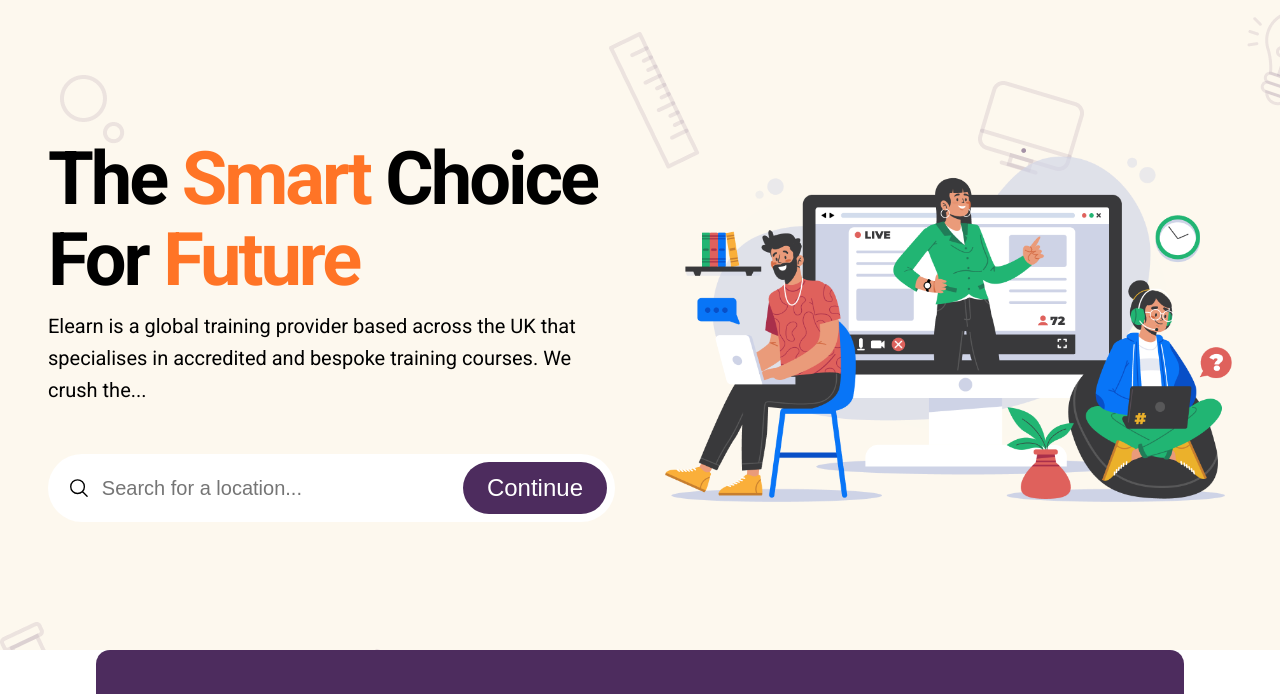
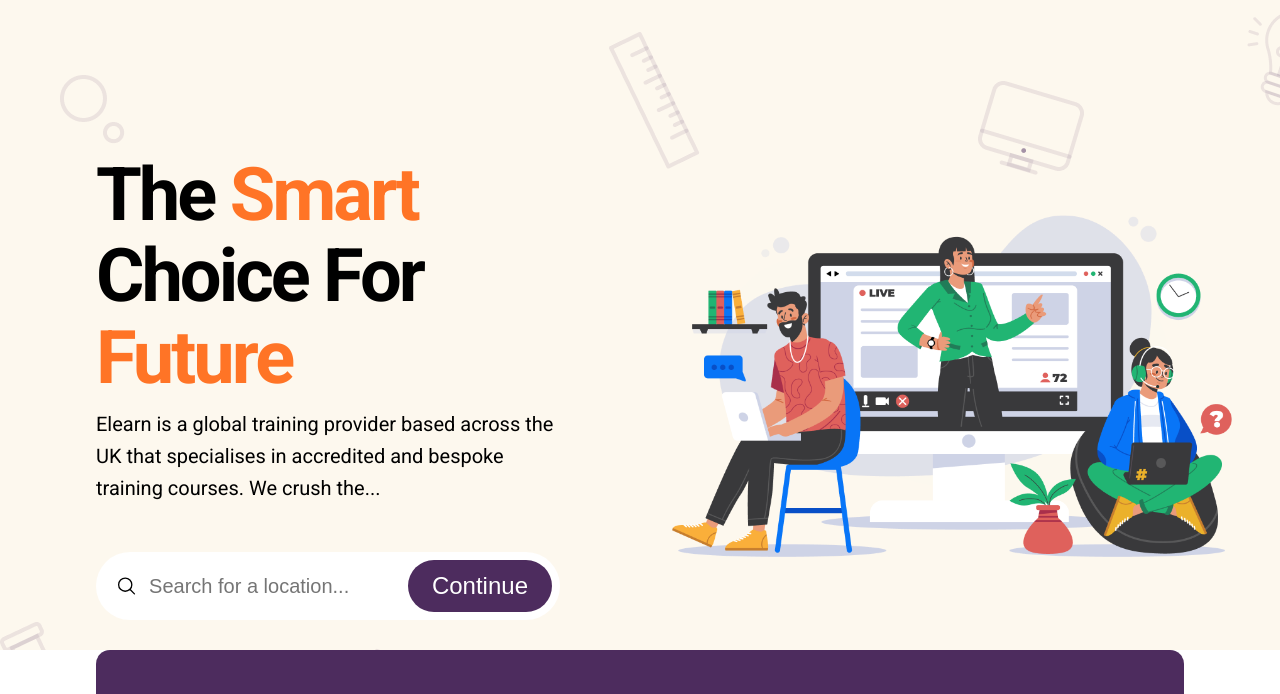
Before and after one commit to jaenudincollege/exercise-project, a plain HTML site: page index.html in a window 1280 px wide. Shown: the part 106-800 px from the top of the page. Drawn offline with Linux system fonts and the light colour scheme.

Commit message:
add padding in text-box hero section

```diff
--- a/css/style.css
+++ b/css/style.css
@@ -61,7 +61,11 @@
   display: grid;
   grid-template-columns: repeat(2, 1fr);
   align-items: center;
-  column-gap: 5rem;
+  column-gap: 6.4rem;
+}
+
+.text-box {
+  padding: 4.8rem;
 }
 
 .hero-heading {
@@ -212,7 +216,7 @@
   font-size: 2rem;
   font-weight: 400;
   margin-bottom: 6.4rem;
-  color: #8A8A8A;
+  color: #8a8a8a;
 }
 
 .card-flex {
```
